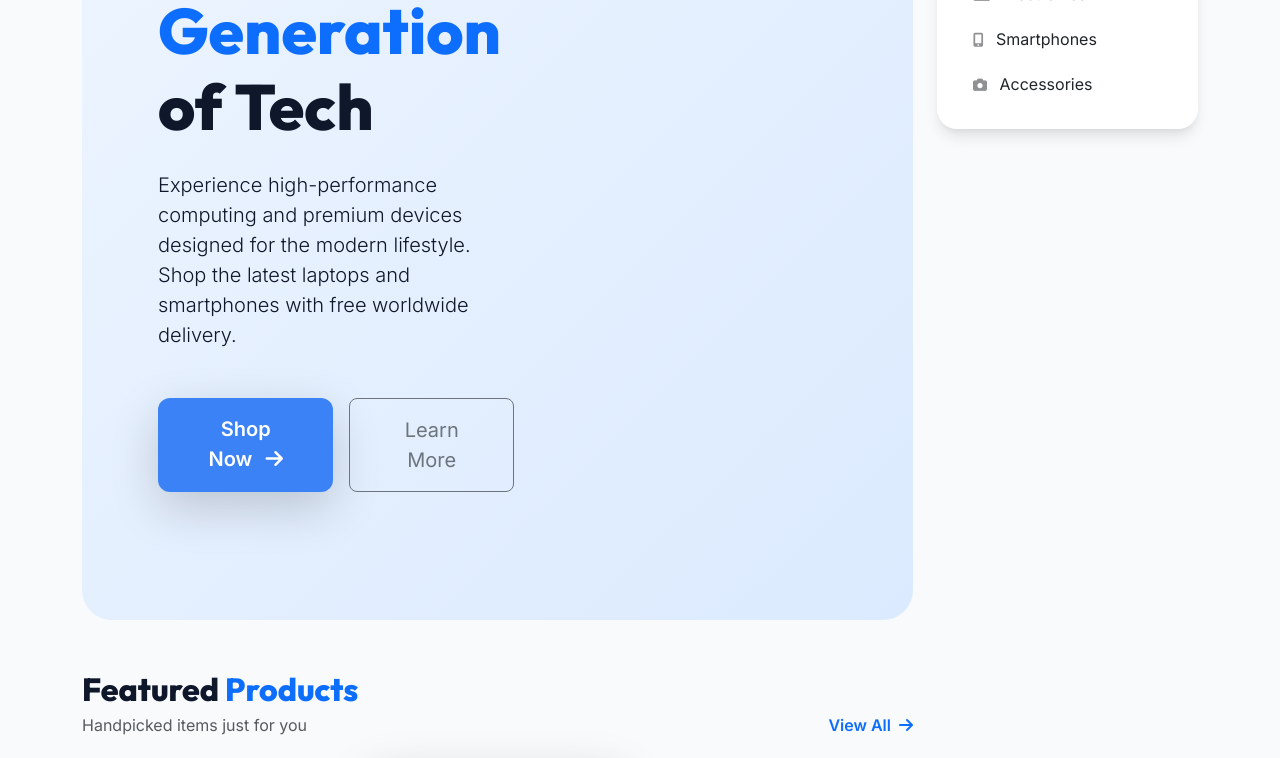
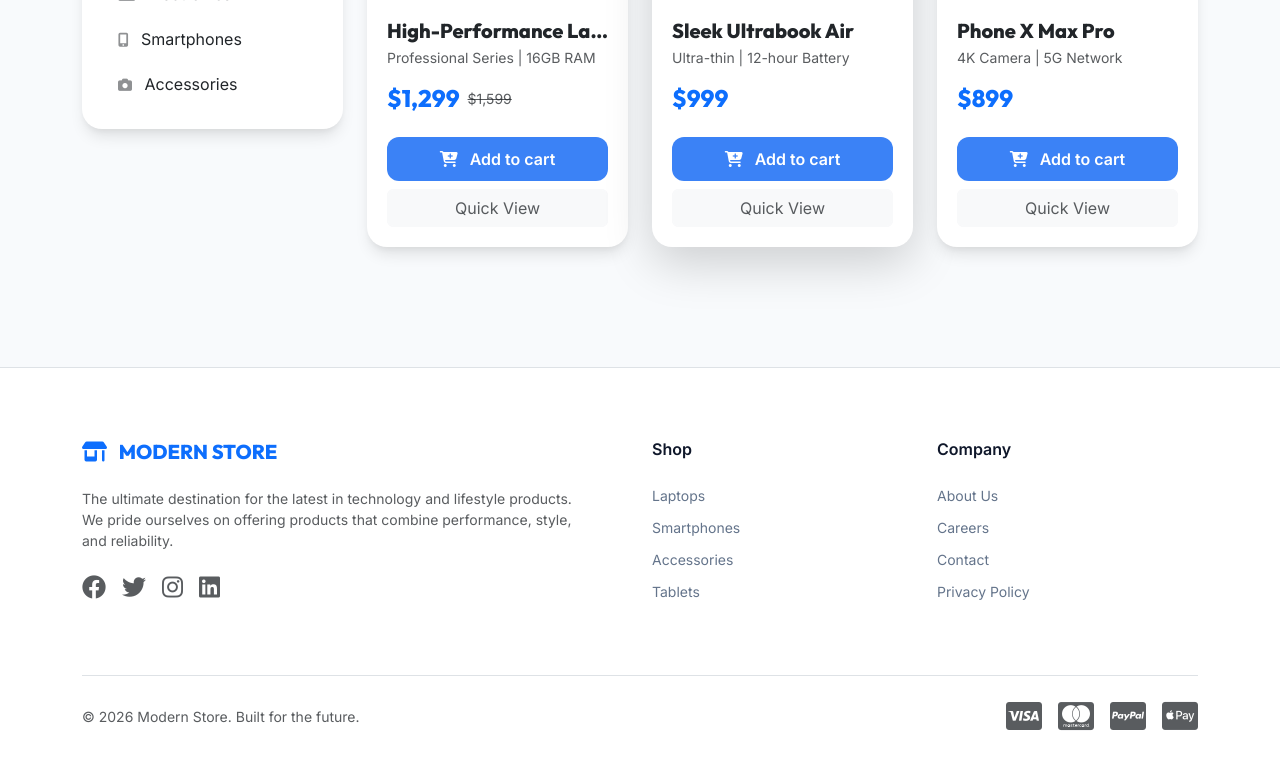
Before and after one commit to DilanDFrya/ecommerce_project, a PHP site: page / in a window 1280 px wide. Shown: the part 506-1264 px from the top of the page. After the commit the page ends 1236 px from the top, so only its background shows below. Run offline with PHP 8.4, Linux system fonts and the light colour scheme.

Commit message:
feat: implement reusable navbar, footer, and sidebar components and integrate them into the homepage layout

```diff
--- a/includes/footer.php
+++ b/includes/footer.php
@@ -1,9 +1,9 @@
 <footer class="bg-white border-top py-5 mt-5">
     <div class="container py-4">
         <div class="row">
-            <div class="col-lg-4 mb-4">
+            <div class="col-lg-6 mb-4">
                 <h5 class="fw-bold mb-4 text-primary"><i class="fa-solid fa-shop me-2"></i> MODERN STORE</h5>
-                <p class="text-muted small">The ultimate destination for the latest in technology and lifestyle products. We pride ourselves on offering products that combine performance, style, and reliability.</p>
+                <p class="text-muted small pe-lg-5">The ultimate destination for the latest in technology and lifestyle products. We pride ourselves on offering products that combine performance, style, and reliability.</p>
                 <div class="d-flex gap-3 mt-4">
                     <a href="#" class="text-muted"><i class="fa-brands fa-facebook fa-xl"></i></a>
                     <a href="#" class="text-muted"><i class="fa-brands fa-twitter fa-xl"></i></a>
@@ -12,7 +12,7 @@
                 </div>
             </div>
 
-            <div class="col-lg-2 col-md-4 mb-4">
+            <div class="col-lg-3 col-md-4 mb-4">
                 <h6 class="fw-bold mb-4">Shop</h6>
                 <ul class="list-unstyled d-flex flex-column gap-2 mb-0">
                     <li><a href="#" class="footer-link small">Laptops</a></li>
@@ -22,7 +22,7 @@
                 </ul>
             </div>
 
-            <div class="col-lg-2 col-md-4 mb-4">
+            <div class="col-lg-3 col-md-4 mb-4">
                 <h6 class="fw-bold mb-4">Company</h6>
                 <ul class="list-unstyled d-flex flex-column gap-2 mb-0">
                     <li><a href="#" class="footer-link small">About Us</a></li>
@@ -30,15 +30,6 @@
                     <li><a href="#" class="footer-link small">Contact</a></li>
                     <li><a href="#" class="footer-link small">Privacy Policy</a></li>
                 </ul>
-            </div>
-
-            <div class="col-lg-4 col-md-4 mb-4">
-                <h6 class="fw-bold mb-4">Newsletter</h6>
-                <p class="text-muted small mb-4">Subscribe to receive updates, access to exclusive deals, and more.</p>
-                <form class="d-flex gap-2">
-                    <input type="email" class="form-control px-3 py-2 border-0 bg-light" placeholder="Enter your email">
-                    <button class="btn btn-primary px-4 py-2">Join</button>
-                </form>
             </div>
         </div>
 
--- a/includes/navbar.php
+++ b/includes/navbar.php
@@ -37,8 +37,5 @@
       <i class="fa-solid fa-circle-user me-1"></i> Hello, Guest!
       <a href="#" class="text-primary fw-bold text-decoration-none ms-2">Login / Sign Up</a>
     </small>
-    <small class="text-muted d-none d-md-block">
-      <i class="fa-solid fa-truck-fast me-1"></i> Free Shipping on orders over $50
-    </small>
   </div>
 </div>
--- a/includes/sidebar.php
+++ b/includes/sidebar.php
@@ -1,4 +1,4 @@
-<div class="col-md-3">
+<aside class="col-md-3">
     <!-- Brands Section -->
     <div class="sidebar-card">
         <h5 class="sidebar-title"><i class="fa-solid fa-truck-fast me-2"></i> Delivery Brands</h5>
@@ -30,4 +30,4 @@
             </a>
         </div>
     </div>
-</div>
+</aside>
--- a/index.php
+++ b/index.php
@@ -3,23 +3,11 @@
 
 <main class="container py-5">
     <div class="row">
+        <!-- Sidebar Section -->
+        <?php include('includes/sidebar.php'); ?>
+
         <!-- Main Content Area -->
         <div class="col-md-9">
-            <!-- Hero Section -->
-            <section class="hero-section text-start">
-                <div class="row align-items-center">
-                    <div class="col-lg-7 py-5 px-lg-5">
-                        <span class="badge bg-primary px-3 py-2 mb-4">Summer Collection 2026</span>
-                        <h1 class="display-3 fw-bold mb-4">Discover the Next <span class="text-primary">Generation</span> of Tech</h1>
-                        <p class="lead mb-5">Experience high-performance computing and premium devices designed for the modern lifestyle. Shop the latest laptops and smartphones with free worldwide delivery.</p>
-                        <div class="d-flex gap-3">
-                            <a href="#" class="btn btn-primary btn-lg px-5 py-3 shadow-lg">Shop Now <i class="fa-solid fa-arrow-right ms-2"></i></a>
-                            <a href="#" class="btn btn-outline-secondary btn-lg px-5 py-3">Learn More</a>
-                        </div>
-                    </div>
-                </div>
-            </section>
-
             <!-- Featured Products -->
             <div class="d-flex justify-content-between align-items-end mb-4">
                 <div>
@@ -98,9 +86,6 @@
                 </div>
             </div>
         </div>
-
-        <!-- Sidebar Section -->
-        <?php include('includes/sidebar.php'); ?>
     </div>
 </main>
 
```
